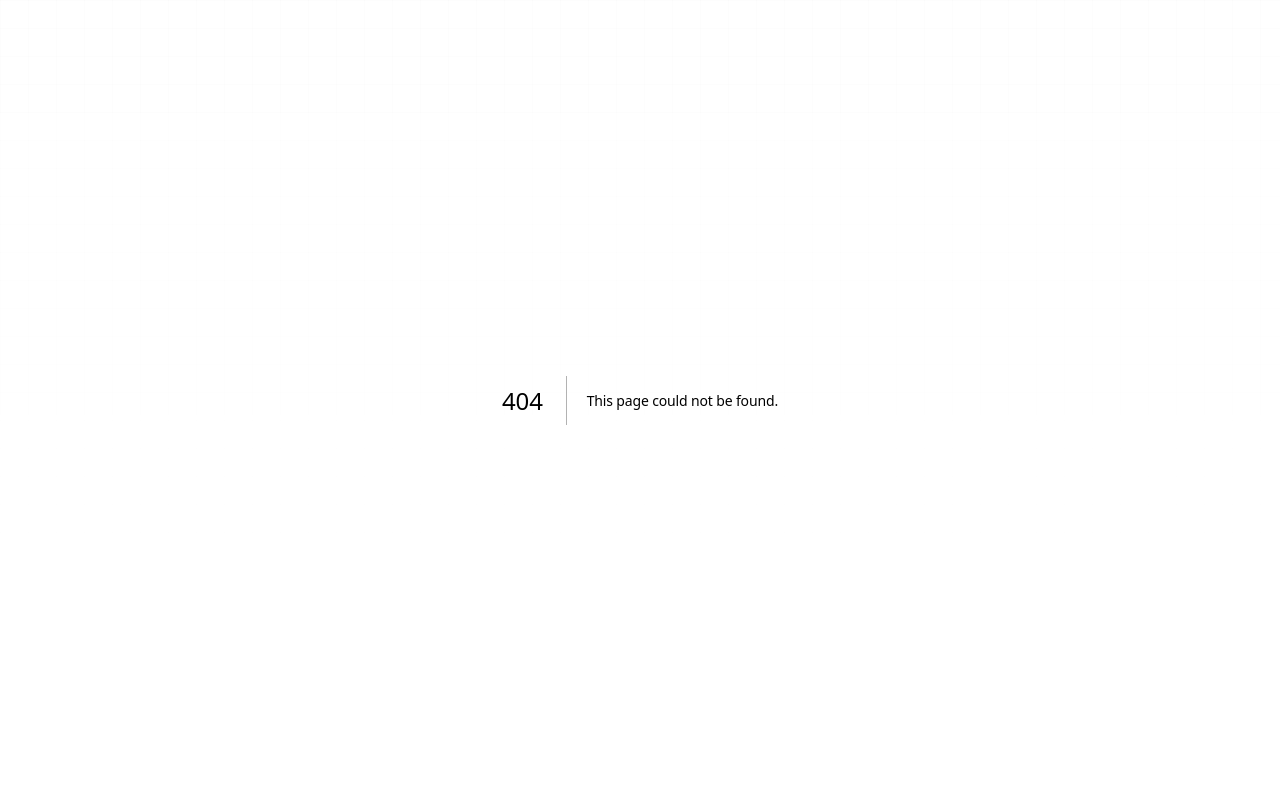
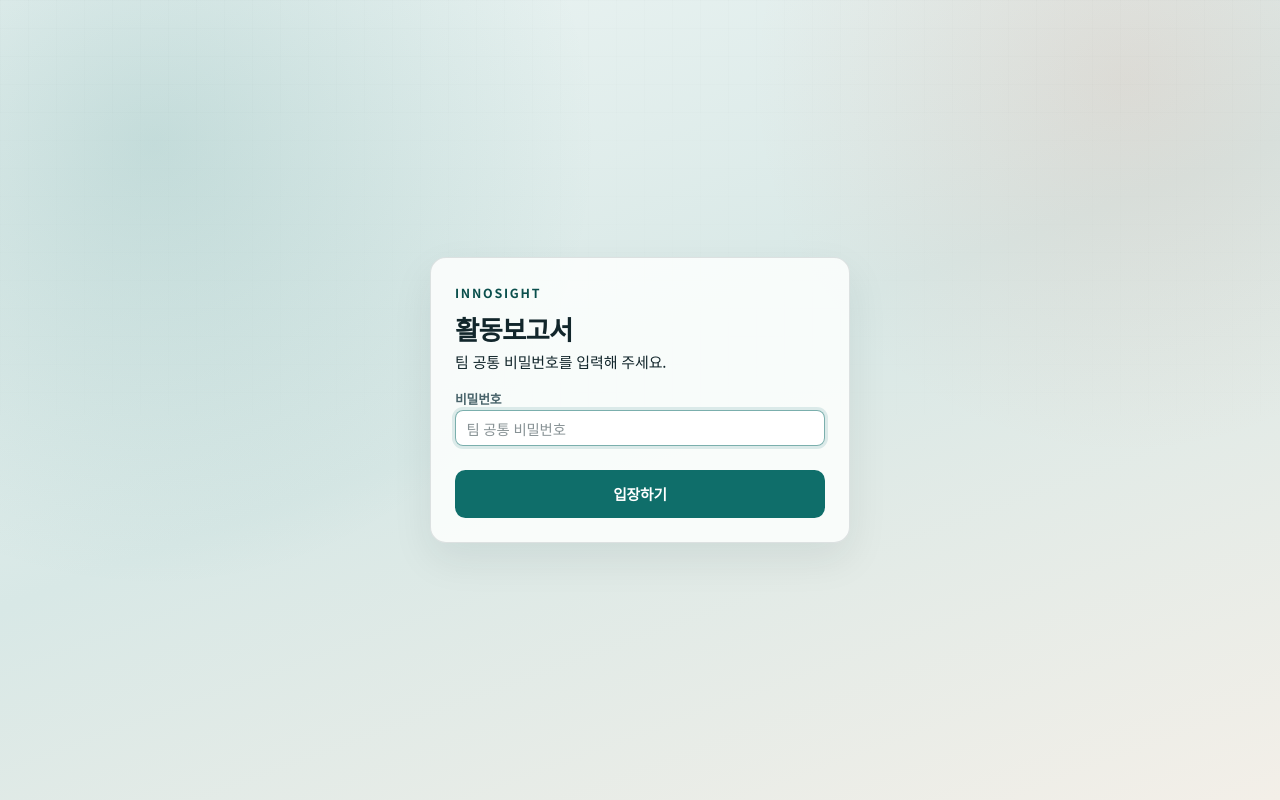
Before and after one commit to jayesay/reporting, a Next.js app: page /login in a window 1280 px wide. Before the commit this address had no page. Built offline with nearby package versions, Linux system fonts and the light colour scheme.

Commit message:
add login

```diff
--- /dev/null
+++ b/src/app/actions/auth.ts
@@ -0,0 +1,41 @@
+"use server";
+
+import { cookies } from "next/headers";
+import { redirect } from "next/navigation";
+import {
+  AUTH_COOKIE,
+  createAuthToken,
+  getSitePassword,
+  verifySitePassword,
+} from "@/lib/site-auth";
+
+export async function loginWithPassword(
+  _prev: { error: string | null },
+  formData: FormData,
+): Promise<{ error: string | null }> {
+  if (!getSitePassword()) {
+    return { error: "사이트 비밀번호가 설정되지 않았습니다." };
+  }
+
+  const password = String(formData.get("password") ?? "");
+  const nextPath = String(formData.get("next") ?? "/");
+  const safeNext =
+    nextPath.startsWith("/") && !nextPath.startsWith("//") ? nextPath : "/";
+
+  const ok = await verifySitePassword(password);
+  if (!ok) {
+    return { error: "비밀번호가 올바르지 않습니다." };
+  }
+
+  const token = await createAuthToken();
+  const cookieStore = await cookies();
+  cookieStore.set(AUTH_COOKIE, token, {
+    httpOnly: true,
+    secure: process.env.NODE_ENV === "production",
+    sameSite: "lax",
+    path: "/",
+    maxAge: 60 * 60 * 24 * 30,
+  });
+
+  redirect(safeNext);
+}
--- a/src/app/globals.css
+++ b/src/app/globals.css
@@ -78,6 +78,42 @@ a {
   flex-direction: column;
   gap: 1.5rem;
   animation: rise 0.55s ease both;
+}
+
+.login-page {
+  position: relative;
+  z-index: 1;
+  min-height: 100vh;
+  display: grid;
+  place-items: center;
+  padding: 1.5rem;
+  animation: rise 0.55s ease both;
+}
+
+.login-card {
+  width: min(420px, 100%);
+  padding: 1.6rem 1.5rem 1.5rem;
+  border: 1px solid var(--line);
+  border-radius: 1rem;
+  background: var(--paper);
+  box-shadow: var(--shadow);
+}
+
+.login-card h1 {
+  margin: 0.35rem 0 0;
+  font-size: 1.65rem;
+  font-weight: 700;
+  letter-spacing: -0.03em;
+}
+
+.login-form {
+  display: grid;
+  gap: 0.85rem;
+  margin-top: 1.1rem;
+}
+
+.login-form .btn {
+  width: 100%;
 }
 
 .home-header {
--- /dev/null
+++ b/src/app/login/page.tsx
@@ -0,0 +1,42 @@
+import { Suspense } from "react";
+import { LoginForm } from "@/components/LoginForm";
+
+async function LoginContent({
+  searchParams,
+}: {
+  searchParams: Promise<{ next?: string }>;
+}) {
+  const params = await searchParams;
+  const nextPath =
+    params.next && params.next.startsWith("/") && !params.next.startsWith("//")
+      ? params.next
+      : "/";
+
+  return (
+    <main className="login-page">
+      <div className="login-card">
+        <p className="brand-mark">INNOSIGHT</p>
+        <h1>활동보고서</h1>
+        <p className="lede tight">팀 공통 비밀번호를 입력해 주세요.</p>
+        <LoginForm nextPath={nextPath} />
+      </div>
+    </main>
+  );
+}
+
+export default function LoginPage(props: PageProps<"/login">) {
+  return (
+    <Suspense
+      fallback={
+        <main className="login-page">
+          <div className="login-card">
+            <p className="brand-mark">INNOSIGHT</p>
+            <h1>활동보고서</h1>
+          </div>
+        </main>
+      }
+    >
+      <LoginContent searchParams={props.searchParams} />
+    </Suspense>
+  );
+}
--- /dev/null
+++ b/src/components/LoginForm.tsx
@@ -0,0 +1,36 @@
+"use client";
+
+import { useActionState } from "react";
+import { loginWithPassword } from "@/app/actions/auth";
+
+type LoginFormProps = {
+  nextPath: string;
+};
+
+export function LoginForm({ nextPath }: LoginFormProps) {
+  const [state, formAction, pending] = useActionState(loginWithPassword, {
+    error: null,
+  });
+
+  return (
+    <form className="login-form" action={formAction}>
+      <input type="hidden" name="next" value={nextPath} />
+      <div className="field">
+        <label htmlFor="password">비밀번호</label>
+        <input
+          id="password"
+          name="password"
+          type="password"
+          autoComplete="current-password"
+          required
+          autoFocus
+          placeholder="팀 공통 비밀번호"
+        />
+      </div>
+      {state.error ? <p className="error-text">{state.error}</p> : null}
+      <button type="submit" className="btn primary" disabled={pending}>
+        {pending ? "확인 중…" : "입장하기"}
+      </button>
+    </form>
+  );
+}
--- a/src/components/ReportForm.tsx
+++ b/src/components/ReportForm.tsx
@@ -22,6 +22,32 @@ type ReportFormProps = {
 };
 
 type SaveState = "idle" | "saving" | "saved" | "error";
+
+/** datetime-local 값을 10분 단위로 맞춤 (YYYY-MM-DDTHH:mm) */
+function snapToTenMinutes(value: string) {
+  const match = value.match(/^(\d{4}-\d{2}-\d{2}T\d{2}):(\d{2})/);
+  if (!match) return value;
+
+  const hourPart = match[1];
+  const minutes = Number(match[2]);
+  if (Number.isNaN(minutes)) return value;
+
+  const snapped = Math.round(minutes / 10) * 10;
+  if (snapped === 60) {
+    const date = new Date(`${hourPart}:00`);
+    if (Number.isNaN(date.getTime())) {
+      return `${hourPart}:50`;
+    }
+    date.setHours(date.getHours() + 1, 0, 0, 0);
+    const year = date.getFullYear();
+    const month = String(date.getMonth() + 1).padStart(2, "0");
+    const day = String(date.getDate()).padStart(2, "0");
+    const hour = String(date.getHours()).padStart(2, "0");
+    return `${year}-${month}-${day}T${hour}:00`;
+  }
+
+  return `${hourPart}:${String(snapped).padStart(2, "0")}`;
+}
 
 function toInput(report?: Report): ReportInput {
   if (!report) {
@@ -320,8 +346,11 @@ export function ReportForm({ report }: ReportFormProps) {
               <input
                 id="meeting_start"
                 type="datetime-local"
+                step={600}
                 value={form.meeting_start}
-                onChange={(e) => patch("meeting_start", e.target.value)}
+                onChange={(e) =>
+                  patch("meeting_start", snapToTenMinutes(e.target.value))
+                }
               />
             </div>
             <div className="field">
@@ -329,8 +358,11 @@ export function ReportForm({ report }: ReportFormProps) {
               <input
                 id="meeting_end"
                 type="datetime-local"
+                step={600}
                 value={form.meeting_end}
-                onChange={(e) => patch("meeting_end", e.target.value)}
+                onChange={(e) =>
+                  patch("meeting_end", snapToTenMinutes(e.target.value))
+                }
               />
             </div>
             <div className="field">
--- a/src/components/TagListInput.tsx
+++ b/src/components/TagListInput.tsx
@@ -1,6 +1,6 @@
 "use client";
 
-import { useState } from "react";
+import { useRef, useState } from "react";
 
 type TagListInputProps = {
   label: string;
@@ -23,10 +23,14 @@ export function TagListInput({
   onChange,
 }: TagListInputProps) {
   const [draft, setDraft] = useState("");
+  const composingRef = useRef(false);
 
   function addNames(raw: string) {
     const nextNames = parseNames(raw);
-    if (nextNames.length === 0) return;
+    if (nextNames.length === 0) {
+      setDraft("");
+      return;
+    }
 
     const merged = [...values];
     for (const name of nextNames) {
@@ -64,17 +68,51 @@ export function TagListInput({
               ? "예: 김민수, 이서연, 박준호"
               : "이름 추가"
           }
-          onChange={(event) => setDraft(event.target.value)}
+          onCompositionStart={() => {
+            composingRef.current = true;
+          }}
+          onCompositionEnd={(event) => {
+            composingRef.current = false;
+            const value = event.currentTarget.value;
+            if (/[,，、/\n]/.test(value)) {
+              addNames(value);
+            } else {
+              setDraft(value);
+            }
+          }}
+          onChange={(event) => {
+            const value = event.target.value;
+            // 한글 조합 중에는 그대로 두고, 쉼표가 들어온 뒤에만 분리
+            const nativeEvent = event.nativeEvent as InputEvent;
+            if (composingRef.current || nativeEvent.isComposing) {
+              setDraft(value);
+              return;
+            }
+            if (/[,，、/\n]/.test(value)) {
+              addNames(value);
+              return;
+            }
+            setDraft(value);
+          }}
           onKeyDown={(event) => {
-            if (event.key === "Enter" || event.key === ",") {
+            if (event.nativeEvent.isComposing || event.keyCode === 229) {
+              return;
+            }
+
+            if (event.key === "Enter") {
               event.preventDefault();
-              addNames(draft);
+              if (draft.trim()) {
+                addNames(draft);
+              }
+              return;
             }
+
             if (event.key === "Backspace" && !draft && values.length > 0) {
               onChange(values.slice(0, -1));
             }
           }}
           onBlur={() => {
+            if (composingRef.current) return;
             if (draft.trim()) {
               addNames(draft);
             }
--- /dev/null
+++ b/src/lib/site-auth.ts
@@ -0,0 +1,45 @@
+export const AUTH_COOKIE = "innosight_gate";
+
+export async function hashSecret(value: string) {
+  const data = new TextEncoder().encode(value);
+  const digest = await crypto.subtle.digest("SHA-256", data);
+  return Array.from(new Uint8Array(digest))
+    .map((byte) => byte.toString(16).padStart(2, "0"))
+    .join("");
+}
+
+export function getSitePassword() {
+  return process.env.SITE_PASSWORD?.trim() ?? "";
+}
+
+export async function createAuthToken() {
+  const password = getSitePassword();
+  if (!password) return "";
+  return hashSecret(password);
+}
+
+export async function verifySitePassword(input: string) {
+  const expected = getSitePassword();
+  if (!expected) return false;
+  const left = await hashSecret(input);
+  const right = await hashSecret(expected);
+  if (left.length !== right.length) return false;
+
+  let mismatch = 0;
+  for (let i = 0; i < left.length; i += 1) {
+    mismatch |= left.charCodeAt(i) ^ right.charCodeAt(i);
+  }
+  return mismatch === 0;
+}
+
+export async function isValidAuthToken(token: string | undefined) {
+  if (!token) return false;
+  const expected = await createAuthToken();
+  if (!expected || token.length !== expected.length) return false;
+
+  let mismatch = 0;
+  for (let i = 0; i < expected.length; i += 1) {
+    mismatch |= token.charCodeAt(i) ^ expected.charCodeAt(i);
+  }
+  return mismatch === 0;
+}
--- /dev/null
+++ b/src/proxy.ts
@@ -0,0 +1,41 @@
+import { NextResponse } from "next/server";
+import type { NextRequest } from "next/server";
+import {
+  AUTH_COOKIE,
+  getSitePassword,
+  isValidAuthToken,
+} from "@/lib/site-auth";
+
+export async function proxy(request: NextRequest) {
+  const { pathname } = request.nextUrl;
+
+  if (
+    pathname.startsWith("/_next") ||
+    pathname.startsWith("/favicon") ||
+    pathname.includes(".")
+  ) {
+    return NextResponse.next();
+  }
+
+  if (pathname === "/login") {
+    return NextResponse.next();
+  }
+
+  if (!getSitePassword()) {
+    return NextResponse.next();
+  }
+
+  const token = request.cookies.get(AUTH_COOKIE)?.value;
+  if (await isValidAuthToken(token)) {
+    return NextResponse.next();
+  }
+
+  const loginUrl = request.nextUrl.clone();
+  loginUrl.pathname = "/login";
+  loginUrl.searchParams.set("next", pathname);
+  return NextResponse.redirect(loginUrl);
+}
+
+export const config = {
+  matcher: ["/((?!_next/static|_next/image|favicon.ico).*)"],
+};
```
